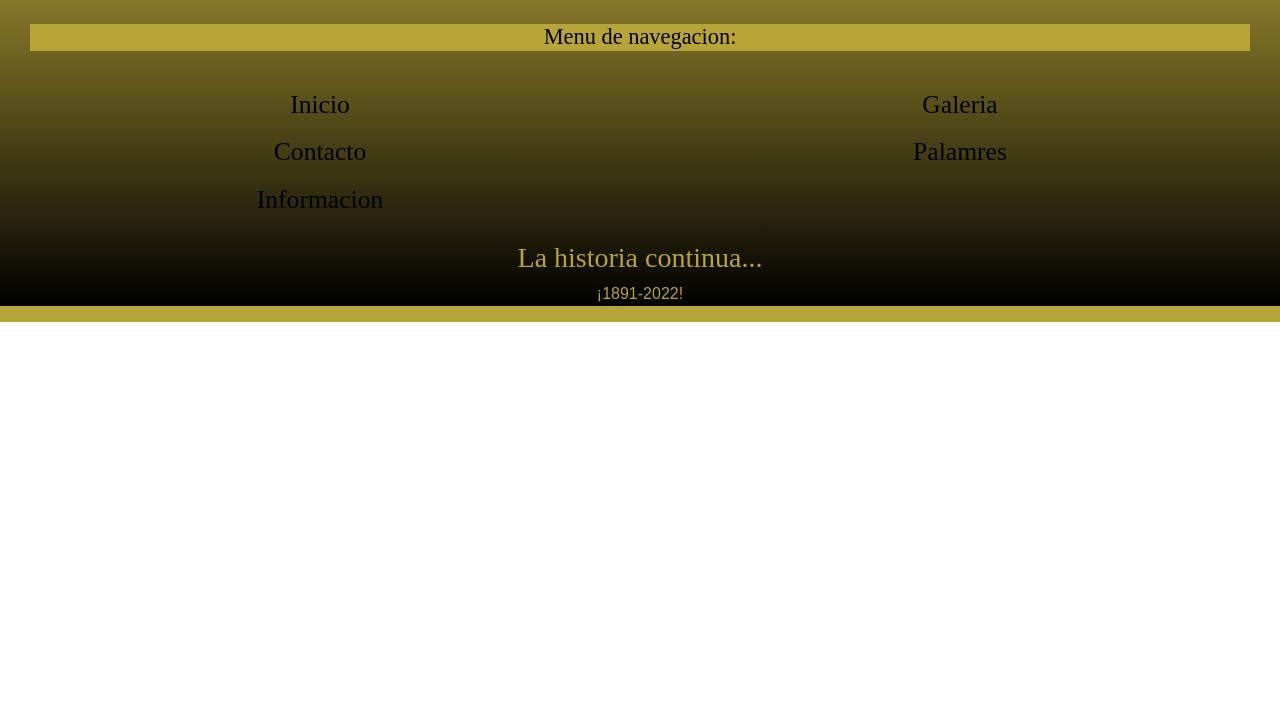
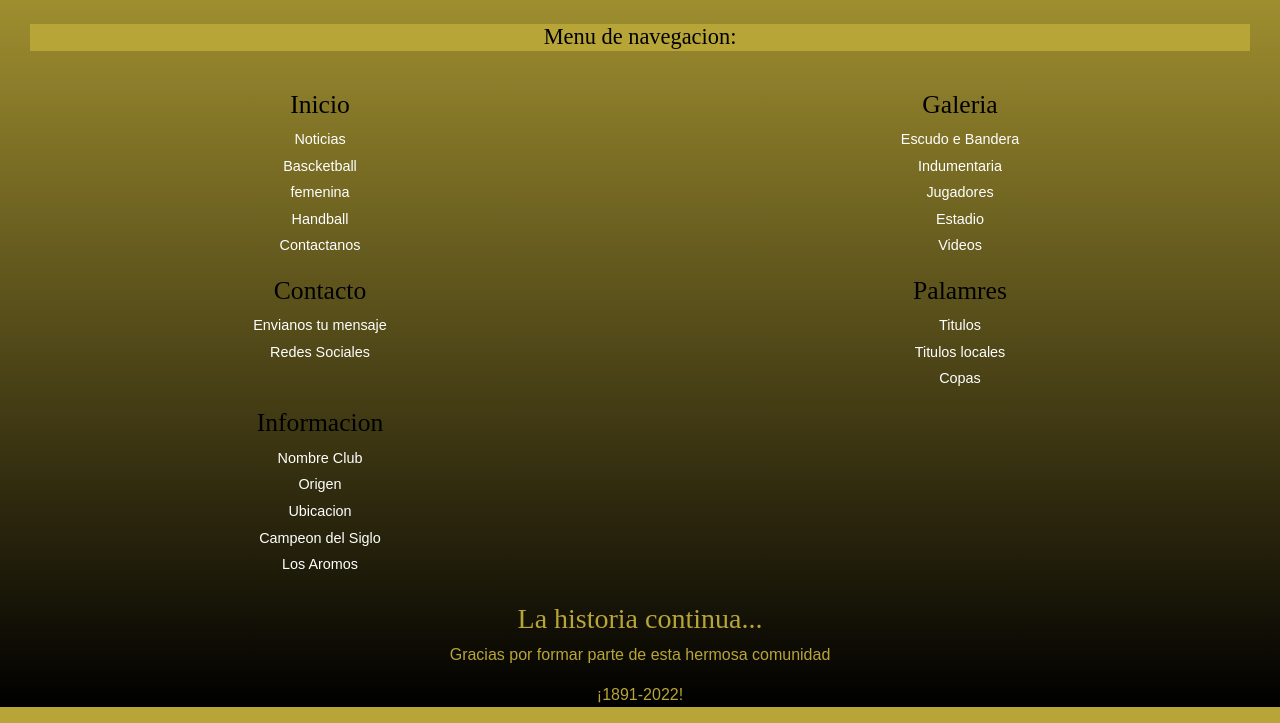
Before and after one commit to Nicolas-Lemus/PreEntrega2-Lemus, a website: page peges/palmares.html in a window 1280 px wide. Shown: the part 3556-4279 px from the top of the page. Before the commit the page ends 3878 px from the top, so only its background shows below. Drawn offline with nearby package versions, Linux system fonts and the light colour scheme; a web font is replaced by a local one.

Commit message:
agregamos footer a todas las paginas html

```diff
--- a/peges/palmares.html
+++ b/peges/palmares.html
@@ -101,17 +101,43 @@
         <a href="https://www.youtube.com/@futbolalopenarol3505"><img src="../multimedia/Logos/youtube.png" alt="logo-youtube" title="Youtube" class="wow animate__animated animate__backInLeft"></a>
         <a href="https://www.instagram.com/oficialcap/?hl=es-la"><img src="../multimedia/Logos/instagram.png" alt="Logo-instagram" title="Instagram" class="wow animate__animated animate__backInRight"></a>
         <a href="https://es-la.facebook.com/OficialCAP/"><img src="../multimedia/Logos/facebook.png" alt="logo-facebook" title="Facebook" class="wow animate__animated animate__backInRight"></a>
-                <nav class="footer__nav">
-                    <h2>Menu de navegacion:</h2>
-                        <ul>
-                            <li><a href="../index.html">Inicio</a></li>
-                            <li><a href="galeria.html">Galeria</a></li>
-                            <li><a href="contacto.html">Contacto</a></li>
-                            <li><a href="palmares.html" class="active">Palamres</a></li>
-                            <li><a href="informacion.html">Informacion</a></li>
-                        </ul>
-                </nav>
+        <nav class="footer__nav">
+            <h2>Menu de navegacion:</h2>
+                <ul>
+                    <li><a href="../index.html" class="active">Inicio</a>
+                        <p>Noticias</p>
+                        <p>Bascketball</p>
+                        <p>femenina</p>
+                        <p>Handball</p>
+                        <p>Contactanos</p>
+                    </li>
+                    <li><a href="galeria.html">Galeria</a>
+                        <p>Escudo e Bandera</p>
+                        <p>Indumentaria</p>
+                        <p>Jugadores</p>
+                        <p>Estadio</p>
+                        <p>Videos</p>
+                    </li>
+                    <li><a href="contacto.html">Contacto</a>
+                        <p>Envianos tu mensaje</p>
+                        <p>Redes Sociales</p>
+                    </li>
+                    <li><a href="palmares.html">Palamres</a>
+                        <p>Titulos</p>
+                        <p>Titulos locales</p>
+                        <p>Copas</p>
+                    </li>
+                    <li><a href="informacion.html">Informacion</a>
+                        <p>Nombre Club</p>
+                        <p>Origen</p>
+                        <p>Ubicacion</p>
+                        <p>Campeon del Siglo</p>
+                        <p>Los Aromos</p>
+                    </li>
+                </ul>
+        </nav>
             <h3>La historia continua...</h3>
+            <p>Gracias por formar parte de esta hermosa comunidad</p>
             <p>¡1891-2022!</p>
     </footer>
     <script src="https://cdnjs.cloudflare.com/ajax/libs/wow/1.1.2/wow.min.js"></script>
```
Also changed, not shown: peges/contacto.html (+31 -5 lines), peges/galeria.html (+31 -5 lines), peges/informacion.html (+31 -5 lines).
